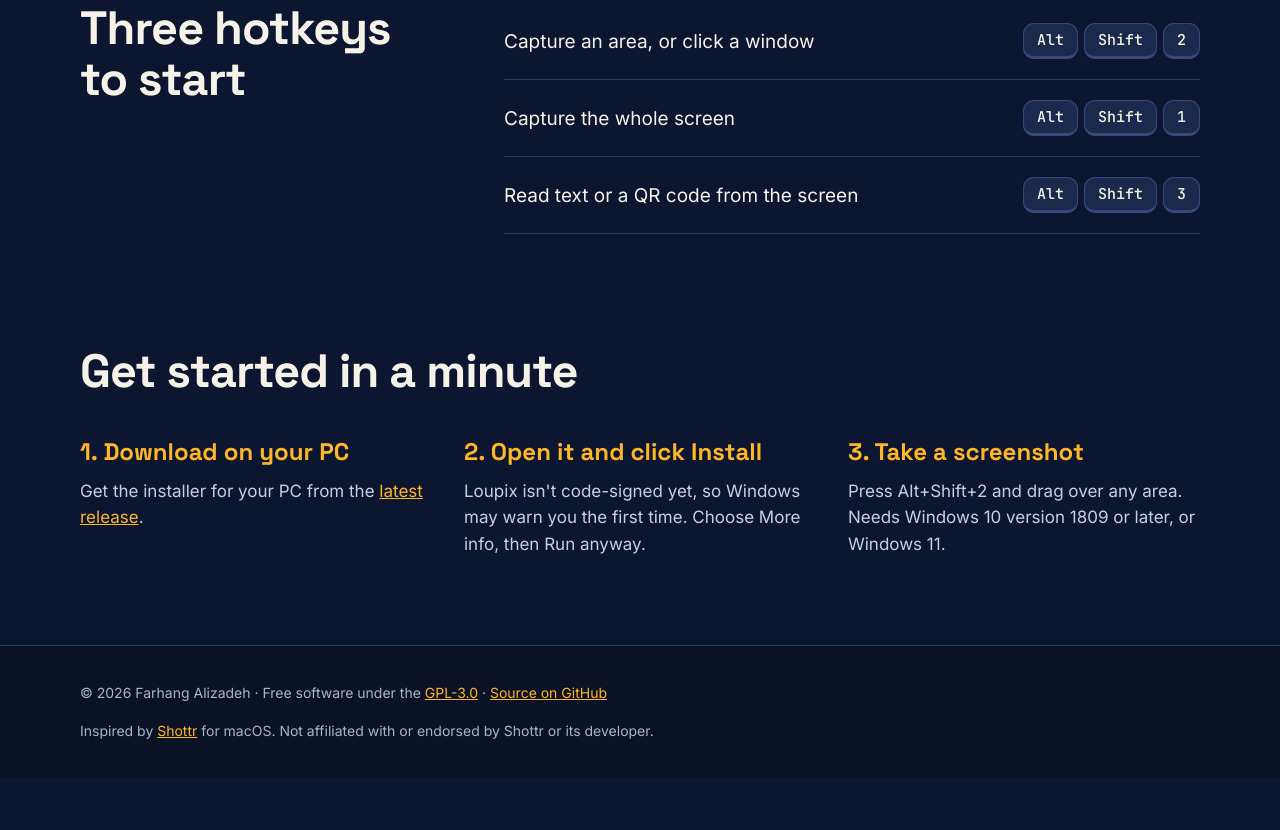
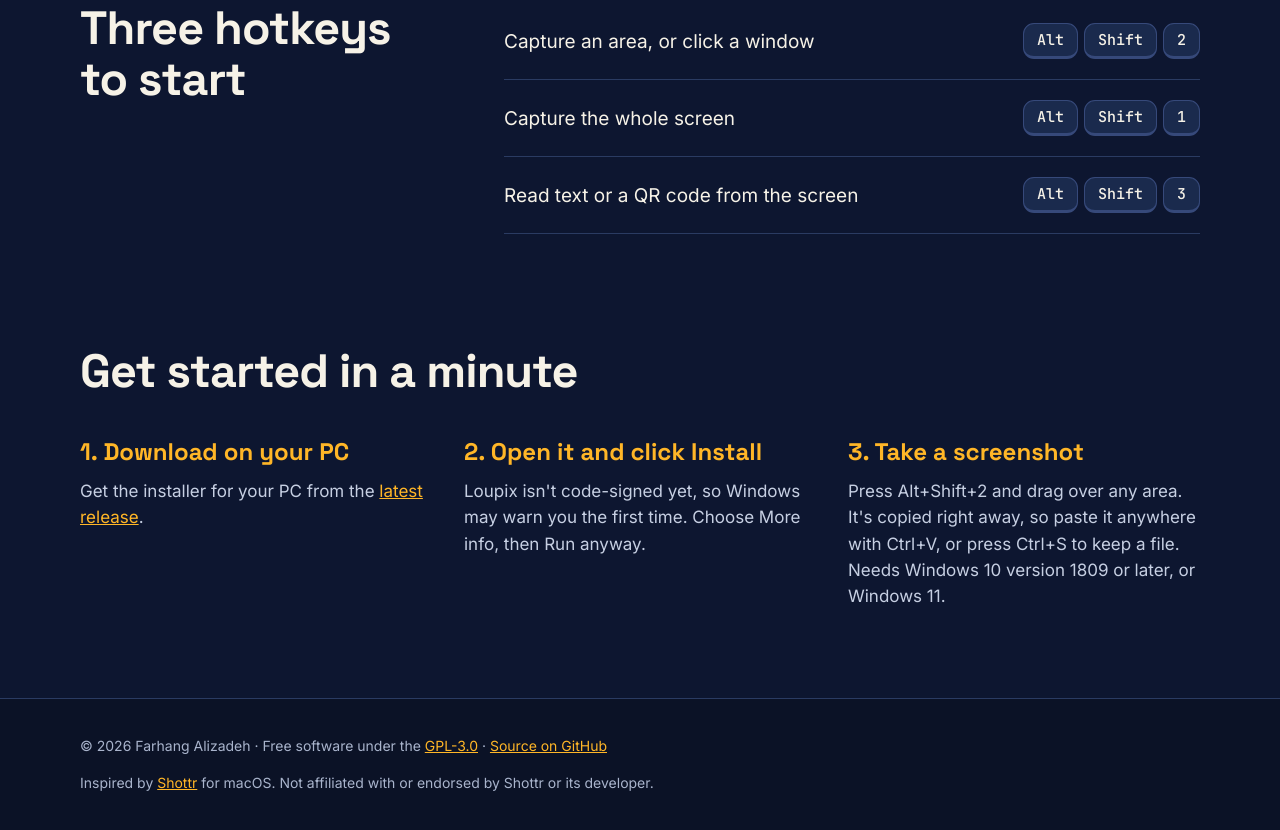
Before and after one commit to farhang103/loupix, a plain HTML site: page docs/index.html in a window 1280 px wide. Shown: the part 5280-6110 px from the top of the page. Before the commit the page ends 6057 px from the top, so only its background shows below. Drawn offline with Linux system fonts and the light colour scheme; no server answers.

Commit message:
Say on the website that captures are copied right away
Co-Authored-By: Claude Opus 5.5 <noreply@anthropic.com>

```diff
--- a/docs/index.html
+++ b/docs/index.html
@@ -168,7 +168,7 @@
       </li>
       <li>
         <h3>3. Take a screenshot</h3>
-        <p>Press Alt+Shift+2 and drag over any area. Needs Windows 10 version 1809 or later, or Windows 11.</p>
+        <p>Press Alt+Shift+2 and drag over any area. It's copied right away, so paste it anywhere with Ctrl+V, or press Ctrl+S to keep a file. Needs Windows 10 version 1809 or later, or Windows 11.</p>
       </li>
     </ol>
   </section>
```
